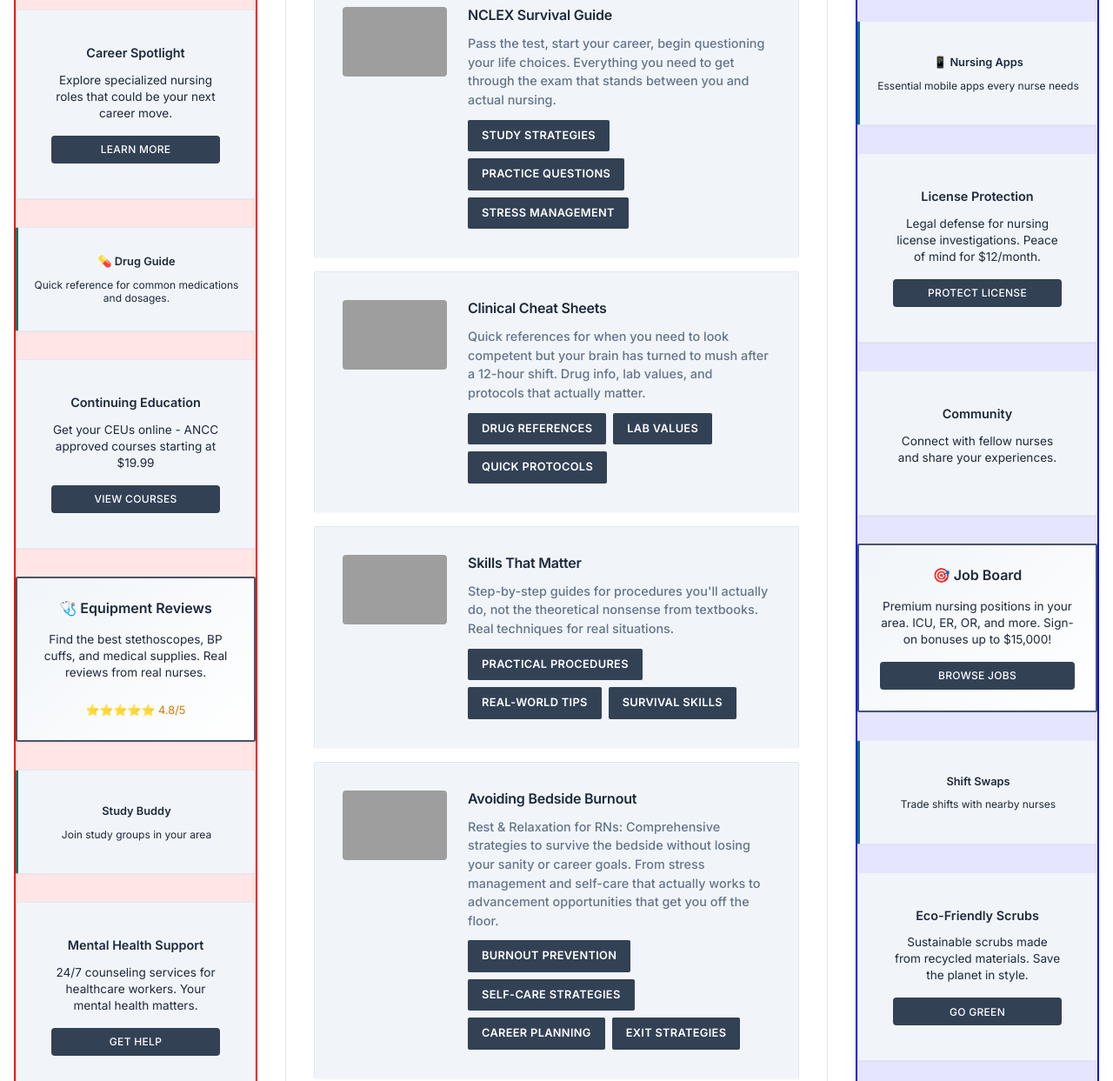
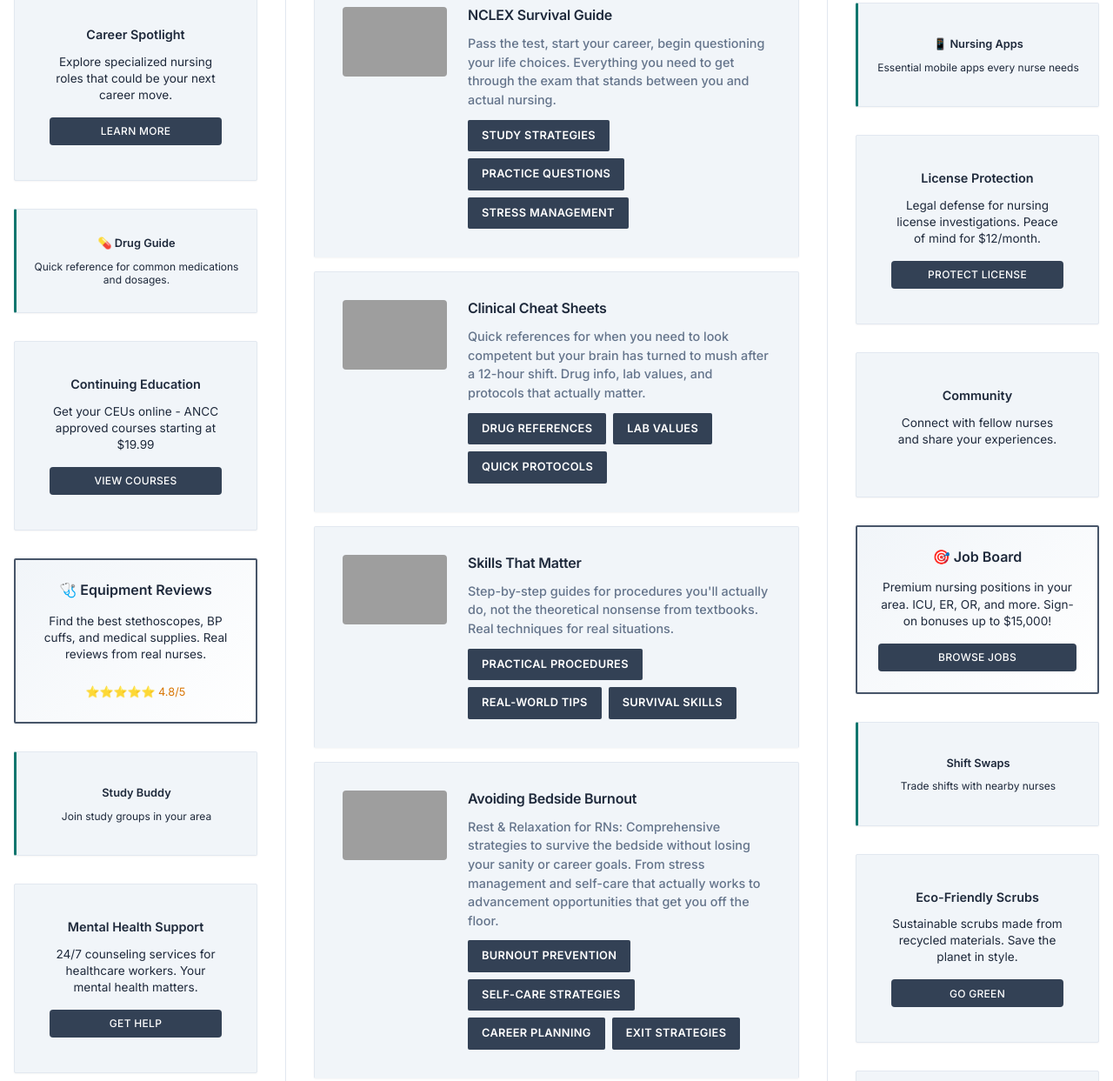
Before and after one commit to zzzyawn/nurse-icu, a plain HTML site: page index.html in a window 1280 px wide. Shown: the part 915-2158 px from the top of the page at 87% size. Drawn offline with Linux system fonts and the light colour scheme; grey boxes are pictures that could not be loaded.

Commit message:
css labeling

```diff
--- a/assets/style.css
+++ b/assets/style.css
@@ -436,9 +436,6 @@ nav a:hover::after {
   min-width: 0; /* Allow shrinking */
   word-wrap: break-word;
   overflow-wrap: break-word;
-  display: block !important; /* Force visibility */
-  background: rgba(255, 0, 0, 0.1); /* Temporary debug background */
-  border: 2px solid red; /* Temporary debug border */
 }
 
 .sidebar-right {
@@ -446,9 +443,6 @@ nav a:hover::after {
   min-width: 0; /* Allow shrinking */
   word-wrap: break-word;
   overflow-wrap: break-word;
-  display: block !important; /* Force visibility */
-  background: rgba(0, 0, 255, 0.1); /* Temporary debug background */
-  border: 2px solid blue; /* Temporary debug border */
 }
 
 /* Main Layout */
@@ -476,7 +470,7 @@ nav a:hover::after {
   max-width: none;
 }
 
-.ad-block {
+.info-widget {
   background: var(--card-secondary);
   border: 1px solid var(--border);
   border-radius: 8px;
@@ -490,35 +484,35 @@ nav a:hover::after {
   min-width: 0;
 }
 
-/* Different ad sizes */
-.ad-block.small-ad {
+/* Different widget sizes */
+.info-widget.small-widget {
   padding: 0.75rem;
   margin-bottom: 1rem;
   background: var(--accent);
   border-left: 3px solid var(--brand-accent);
 }
 
-.ad-block.large-ad {
+.info-widget.large-widget {
   padding: 1.5rem;
   margin-bottom: 2rem;
   background: linear-gradient(135deg, var(--card-secondary) 0%, var(--card) 100%);
   border: 2px solid var(--brand-light);
 }
 
-.ad-block.small-ad h5 {
+.info-widget.small-widget h5 {
   margin: 0 0 0.5rem 0;
   font-size: 0.8rem;
   font-weight: 600;
   color: var(--brand-dark);
 }
 
-.ad-block.small-ad p {
+.info-widget.small-widget p {
   margin: 0;
   font-size: 0.75rem;
   line-height: 1.3;
 }
 
-.ad-block.large-ad h4 {
+.info-widget.large-widget h4 {
   color: var(--brand-dark);
   font-size: 1rem;
   margin-bottom: 1rem;
@@ -542,12 +536,12 @@ nav a:hover::after {
   color: var(--warning);
 }
 
-.ad-block:hover {
+.info-widget:hover {
   transform: translateY(-2px);
   box-shadow: 0 4px 12px rgba(0, 0, 0, 0.1);
 }
 
-.ad-block h4 {
+.info-widget h4 {
   margin: 0 0 0.75rem 0;
   color: var(--brand-dark);
   font-size: 0.9rem;
@@ -556,7 +550,7 @@ nav a:hover::after {
   word-wrap: break-word;
 }
 
-.ad-block p {
+.info-widget p {
   margin: 0 0 1rem 0;
   font-size: 0.85rem;
   line-height: 1.4;
@@ -1005,7 +999,7 @@ footer a:hover {
   }
 }
 
-@media (max-width: 1024px) {
+@media (max-width: 800px) {
   .three-column-container {
     grid-template-columns: 1fr;
     gap: 1rem;
@@ -1024,7 +1018,7 @@ footer a:hover {
     gap: 1rem;
   }
 
-  .ad-block {
+  .info-widget {
     margin-bottom: 0;
   }
 
--- a/index.html
+++ b/index.html
@@ -38,7 +38,7 @@
 
   <link rel="canonical" href="https://nurse.icu/">
   <meta name="keywords" content="nursing resources, NCLEX prep, nursing school, clinical tools, continuing education, nursing students, registered nurse, healthcare, ICU nursing, critical care, CCRN, nursing certifications">
-  <link rel="stylesheet" href="assets/style.css?v=2">
+  <link rel="stylesheet" href="assets/style.css?v=3">
   <meta property="og:title" content="Nurse.ICU - Real Resources for Real Nurses">
   <meta property="og:description" content="Real Resources for Real Nurses: Unfiltered, practical nursing resources including NCLEX prep, clinical references, and tools for current practice.">
   <meta property="og:type" content="website">
@@ -173,40 +173,40 @@
   <div class="three-column-container">
         <!-- Left Sidebar -->
         <div class="sidebar-left">
-          <div class="ad-block content-block">
+          <div class="info-widget content-block">
             <h4>Quick Tips</h4>
             <p><em>"Always double-check your patient's allergies before administering any medication."</em></p>
           </div>
 
-          <div class="ad-block content-block ad-rotating" data-ad-group="career">
+          <div class="info-widget content-block widget-rotating" data-widget-group="career">
             <h4>Career Spotlight</h4>
             <p>Explore specialized nursing roles that could be your next career move.</p>
             <a href="career-advancement.html" class="btn-small">Learn More</a>
           </div>
 
-          <div class="ad-block content-block small-ad">
+          <div class="info-widget content-block small-widget">
             <h5>💊 Drug Guide</h5>
             <p>Quick reference for common medications and dosages.</p>
           </div>
 
-          <div class="ad-block content-block ad-rotating" data-ad-group="education">
+          <div class="info-widget content-block widget-rotating" data-widget-group="education">
             <h4>Continuing Education</h4>
             <p>Get your CEUs online - ANCC approved courses starting at $19.99</p>
             <a href="#" class="btn-small">View Courses</a>
           </div>
 
-          <div class="ad-block content-block large-ad">
+          <div class="info-widget content-block large-widget">
             <h4>🩺 Equipment Reviews</h4>
             <p>Find the best stethoscopes, BP cuffs, and medical supplies. Real reviews from real nurses.</p>
             <div class="rating">⭐⭐⭐⭐⭐ 4.8/5</div>
           </div>
 
-          <div class="ad-block content-block small-ad">
+          <div class="info-widget content-block small-widget">
             <h5>Study Buddy</h5>
             <p>Join study groups in your area</p>
           </div>
 
-          <div class="ad-block content-block ad-rotating" data-ad-group="wellness">
+          <div class="info-widget content-block widget-rotating" data-widget-group="wellness">
             <h4>Nurse Wellness</h4>
             <p>Self-care isn't selfish. Join our wellness program designed specifically for healthcare workers.</p>
             <a href="#" class="btn-small">Start Free Trial</a>
@@ -341,46 +341,46 @@
 
         <!-- Right Sidebar -->
         <div class="sidebar-right">
-          <div class="ad-block content-block">
+          <div class="info-widget content-block">
             <h4>Latest Updates</h4>
             <p>New NCLEX changes for 2025 - what you need to know.</p>
             <a href="nclex-prep.html" class="btn-small">Read More</a>
           </div>
 
-          <div class="ad-block content-block small-ad">
+          <div class="info-widget content-block small-widget">
             <h5>📱 Nursing Apps</h5>
             <p>Essential mobile apps every nurse needs</p>
           </div>
 
-          <div class="ad-block content-block ad-rotating" data-ad-group="insurance">
+          <div class="info-widget content-block widget-rotating" data-widget-group="insurance">
             <h4>Professional Liability</h4>
             <p>Protect your career with malpractice insurance starting at $98/year</p>
             <a href="#" class="btn-small">Get Quote</a>
           </div>
 
-          <div class="ad-block content-block">
+          <div class="info-widget content-block">
             <h4>Community</h4>
             <p>Connect with fellow nurses and share your experiences.</p>
           </div>
 
-          <div class="ad-block content-block large-ad">
+          <div class="info-widget content-block large-widget">
             <h4>🎯 Job Board</h4>
             <p>Premium nursing positions in your area. ICU, ER, OR, and more. Sign-on bonuses up to $15,000!</p>
             <a href="#" class="btn-small">Browse Jobs</a>
           </div>
 
-          <div class="ad-block content-block small-ad">
+          <div class="info-widget content-block small-widget">
             <h5>Shift Swaps</h5>
             <p>Trade shifts with nearby nurses</p>
           </div>
 
-          <div class="ad-block content-block ad-rotating" data-ad-group="scrubs">
+          <div class="info-widget content-block widget-rotating" data-widget-group="scrubs">
             <h4>Comfort Scrubs</h4>
             <p>Premium scrubs that actually fit. Free shipping on orders over $75</p>
             <a href="#" class="btn-small">Shop Now</a>
           </div>
 
-          <div class="ad-block content-block">
+          <div class="info-widget content-block">
             <h4>💬 Weekly Poll</h4>
             <p><strong>What's your biggest workplace challenge?</strong></p>
             <div class="poll-options">
@@ -502,8 +502,8 @@ displayRandomJoke();
 // Rotate joke every 8 seconds
 setInterval(displayRandomJoke, 8000);
 
-// Ad rotation functionality
-const adGroups = {
+// Widget rotation functionality
+const widgetGroups = {
   career: [
     {
       title: "Career Spotlight",
@@ -606,32 +606,32 @@ const adGroups = {
   ]
 };
 
-function rotateAds() {
-  const rotatingAds = document.querySelectorAll('.ad-rotating');
+function rotateWidgets() {
+  const rotatingWidgets = document.querySelectorAll('.widget-rotating');
 
-  rotatingAds.forEach(ad => {
-    const adGroup = ad.dataset.adGroup;
-    if (adGroups[adGroup]) {
-      const ads = adGroups[adGroup];
-      const randomAd = ads[Math.floor(Math.random() * ads.length)];
+  rotatingWidgets.forEach(widget => {
+    const widgetGroup = widget.dataset.widgetGroup;
+    if (widgetGroups[widgetGroup]) {
+      const widgets = widgetGroups[widgetGroup];
+      const randomWidget = widgets[Math.floor(Math.random() * widgets.length)];
 
-      const title = ad.querySelector('h4');
-      const content = ad.querySelector('p');
-      const button = ad.querySelector('.btn-small');
+      const title = widget.querySelector('h4');
+      const content = widget.querySelector('p');
+      const button = widget.querySelector('.btn-small');
 
-      if (title) title.textContent = randomAd.title;
-      if (content) content.textContent = randomAd.content;
+      if (title) title.textContent = randomWidget.title;
+      if (content) content.textContent = randomWidget.content;
       if (button) {
-        button.textContent = randomAd.button;
-        button.href = randomAd.link;
+        button.textContent = randomWidget.button;
+        button.href = randomWidget.link;
       }
     }
   });
 }
 
-// Rotate ads on page load and every 12 seconds
-document.addEventListener('DOMContentLoaded', rotateAds);
-setInterval(rotateAds, 12000);
+// Rotate widgets on page load and every 12 seconds
+document.addEventListener('DOMContentLoaded', rotateWidgets);
+setInterval(rotateWidgets, 12000);
 </script>
 </body>
 </html>
```
